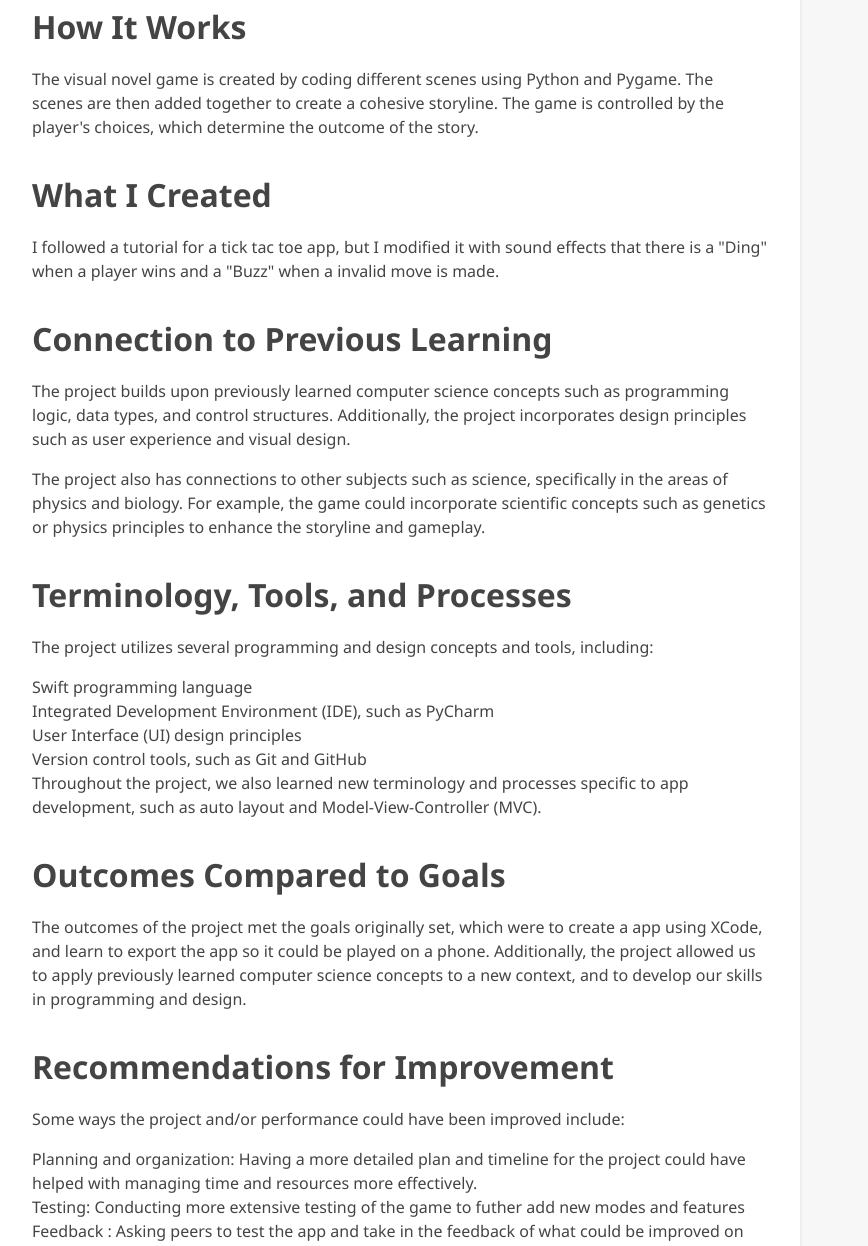
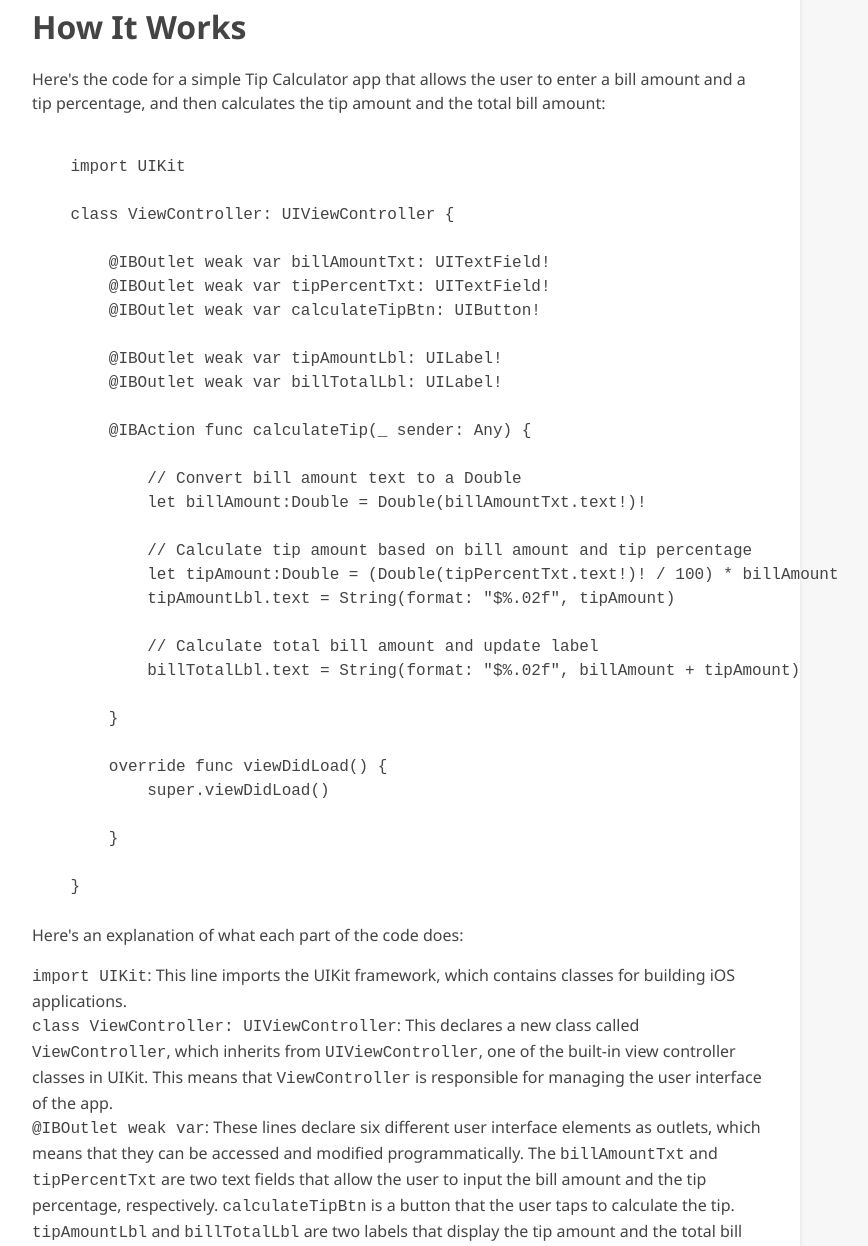
Before and after one commit to johnnyyang123/johnnyyang123.github.io, a plain HTML site: page overview.html in a window 1280 px wide. Shown: the part 733-1979 px from the top of the page, without its empty margins (240-1108 px from the left). Drawn offline with Linux system fonts and the light colour scheme.

Commit message:
overview.html

```diff
--- a/overview.html
+++ b/overview.html
@@ -44,11 +44,77 @@
       </section>
       <section>
         <h2>How It Works</h2>
-        <p>The visual novel game is created by coding different scenes using Python and Pygame. The scenes are then added together to create a cohesive storyline. The game is controlled by the player's choices, which determine the outcome of the story.</p>
+        <p>Here's the code for a simple Tip Calculator app that allows the user to enter a bill amount and a tip percentage, and then calculates the tip amount and the total bill amount:</p>
+
+<pre>
+  <code>
+    import UIKit
+
+    class ViewController: UIViewController {
+
+        @IBOutlet weak var billAmountTxt: UITextField!
+        @IBOutlet weak var tipPercentTxt: UITextField!
+        @IBOutlet weak var calculateTipBtn: UIButton!
+
+        @IBOutlet weak var tipAmountLbl: UILabel!
+        @IBOutlet weak var billTotalLbl: UILabel!
+
+        @IBAction func calculateTip(_ sender: Any) {
+
+            // Convert bill amount text to a Double
+            let billAmount:Double = Double(billAmountTxt.text!)!
+
+            // Calculate tip amount based on bill amount and tip percentage
+            let tipAmount:Double = (Double(tipPercentTxt.text!)! / 100) * billAmount
+            tipAmountLbl.text = String(format: "$%.02f", tipAmount)
+
+            // Calculate total bill amount and update label
+            billTotalLbl.text = String(format: "$%.02f", billAmount + tipAmount)
+
+        }
+
+        override func viewDidLoad() {
+            super.viewDidLoad()
+
+        }
+
+    }
+  </code>
+</pre>
+
+<p>Here's an explanation of what each part of the code does:</p>
+
+<ul>
+  <li><code>import UIKit</code>: This line imports the UIKit framework, which contains classes for building iOS applications.</li>
+
+
+  <li><code>class ViewController: UIViewController</code>: This declares a new class called <code>ViewController</code>, which inherits from <code>UIViewController</code>, one of the built-in view controller classes in UIKit. This means that <code>ViewController</code> is responsible for managing the user interface of the app.</li>
+
+
+  <li><code>@IBOutlet weak var</code>: These lines declare six different user interface elements as outlets, which means that they can be accessed and modified programmatically. The <code>billAmountTxt</code> and <code>tipPercentTxt</code> are two text fields that allow the user to input the bill amount and the tip percentage, respectively. <code>calculateTipBtn</code> is a button that the user taps to calculate the tip. <code>tipAmountLbl</code> and <code>billTotalLbl</code> are two labels that display the tip amount and the total bill amount, respectively.</li>
+
+
+  <li><code>@IBAction func calculateTip(_ sender: Any)</code>: This line declares an action method called <code>calculateTip</code>, which is triggered when the user taps the <code>calculateTipBtn</code> button.</li>
+
+
+  <li><code>let billAmount:Double = Double(billAmountTxt.text!)!</code>: This line converts the bill amount entered by the user from a string to a double, and assigns it to a constant called <code>billAmount</code>.</li>
+
+
+  <li><code>let tipAmount:Double = (Double(tipPercentTxt.text!)! / 100) * billAmount</code>: This line calculates the tip amount based on the bill amount and the tip percentage entered by the user. The tip percentage is divided by 100 to convert it from a percentage to a decimal, and then multiplied by the bill amount to get the tip amount. The result is assigned to a constant called <code>tipAmount</code>.</li>
+
+
+  <li><code>tipAmountLbl.text = String(format: "$%.02f", tipAmount)</code>: This line formats the <code>tipAmount</code> as a currency string with two decimal places using the <code>String(format:)</code> method, and assigns it to the <code>text</code> property of the <code>tipAmountLbl</code> label.</li>
+
+
+  <li><code>billTotalLbl.text = String(format: "$%.02f", billAmount + tipAmount)</code>: This line calculates the total bill amount by adding the bill amount and the tip amount, formats it as a currency string with two decimal places using the <code>String(format:)</code> method, and assigns it to the <code>text</code> property of the <code>billTotalLbl</code> label.</li>
+
+
+  <li><code>override func viewDidLoad()</code>: This method is called when the view controller is loaded into memory. In this case, it doesn't do anything, so it's empty.</li>
+</ul>
       </section>
       <section>
         <h2>What I Created</h2>
-        <p>I followed a tutorial for a tick tac toe app, but I modified it with sound effects that there is a "Ding" when a player wins and a "Buzz" when a invalid move is made.</p>
+        <p>I learnt the basic language for Swift and created a tip calculator app using the library to create icons and allowed it to take in the total cost and the percent to tip </p>
       </section>
       <section>
         <h2>Connection to Previous Learning</h2>
@@ -60,7 +126,7 @@
         <p>The project utilizes several programming and design concepts and tools, including:</p>
         <ul>
           <li>Swift programming language</li>
-          <li>Integrated Development Environment (IDE), such as PyCharm</li>
+          <li>Integrated Development Environment (IDE), such as XCode</li>
           <li>User Interface (UI) design principles</li>
           <li>Version control tools, such as Git and GitHub</li>
         </ul>
@@ -81,7 +147,7 @@
       </section>
       <section>
         <h2>Career Paths and Reflection</h2>
-        <p>The skills learned through this project can lead to a variety of career paths, including game development, software engineering, and web development. While we may not pursue a career specifically in app development, the project allowed us to develop valuable skills in programming, design, and collaboration that can be applied to a variety of fields.</p>
+        <p>The skills learned through this project can lead to a variety of career paths, including game development, software engineering, and web development. While I may not pursue a career specifically in app development, the project allowed me to develop valuable skills in programming and design that can be applied to a variety of fields.</p>
       </section>
     </main>
     <footer>
```
